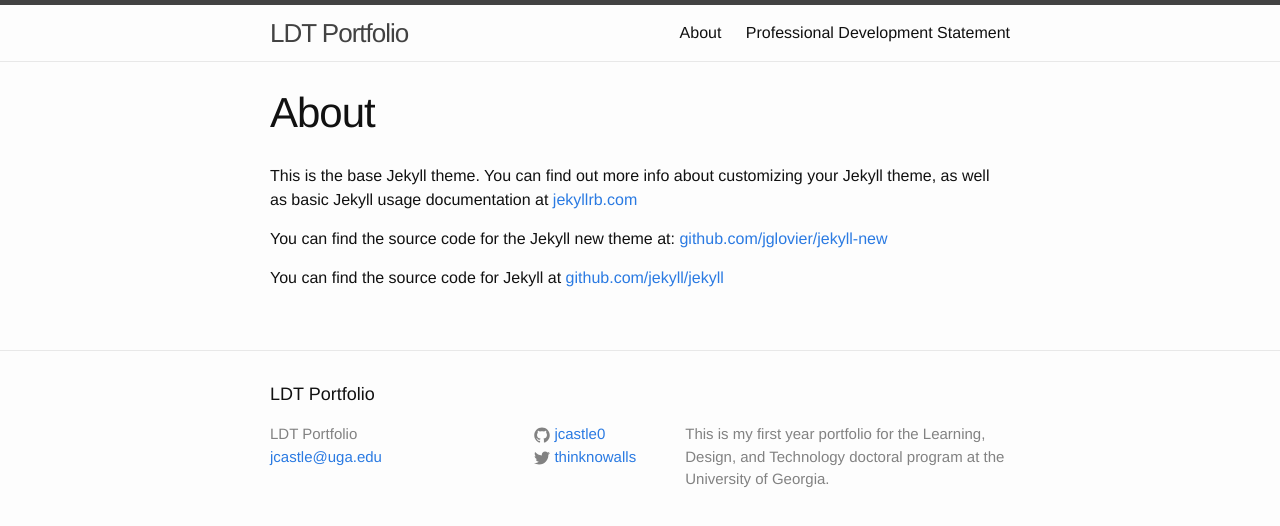
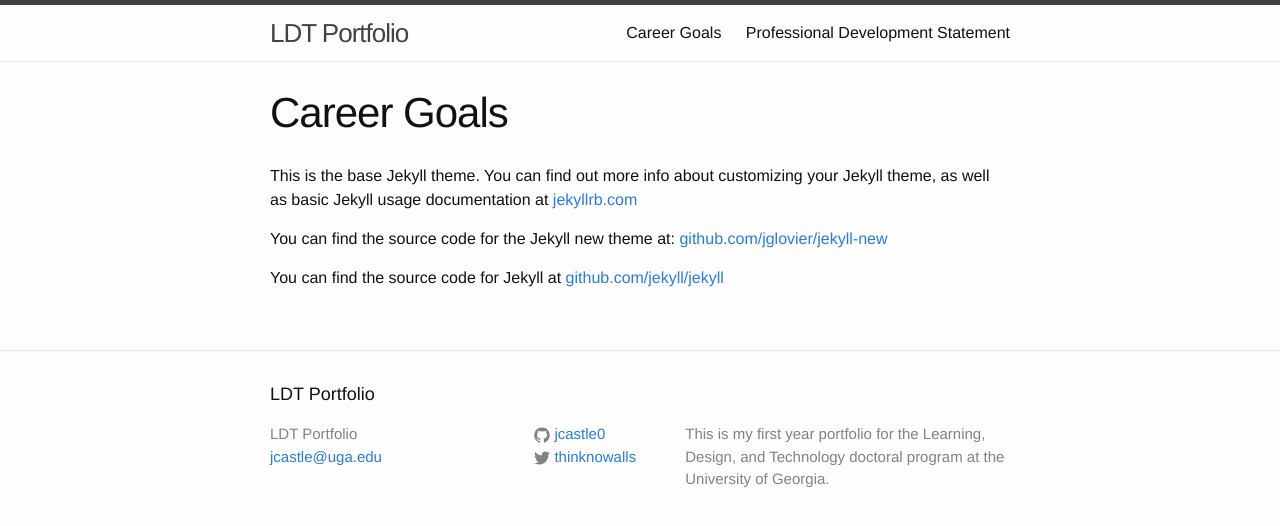
Before and after one commit to jcastle0/ldtportfolio, a Jekyll site: the page built from about.md, in a window 1280 px wide. Shown: the top 526 px of the page. Built offline with Jekyll 4.4.1, drawn with Linux system fonts in a browser that asks for light colours.

Commit message:
Update about.md

```diff
--- a/about.md
+++ b/about.md
@@ -1,7 +1,7 @@
 ---
 layout: page
-title: About
-permalink: /about/
+title: Career Goals
+permalink: /career/
 ---
 
 This is the base Jekyll theme. You can find out more info about customizing your Jekyll theme, as well as basic Jekyll usage documentation at [jekyllrb.com](http://jekyllrb.com/)
```
